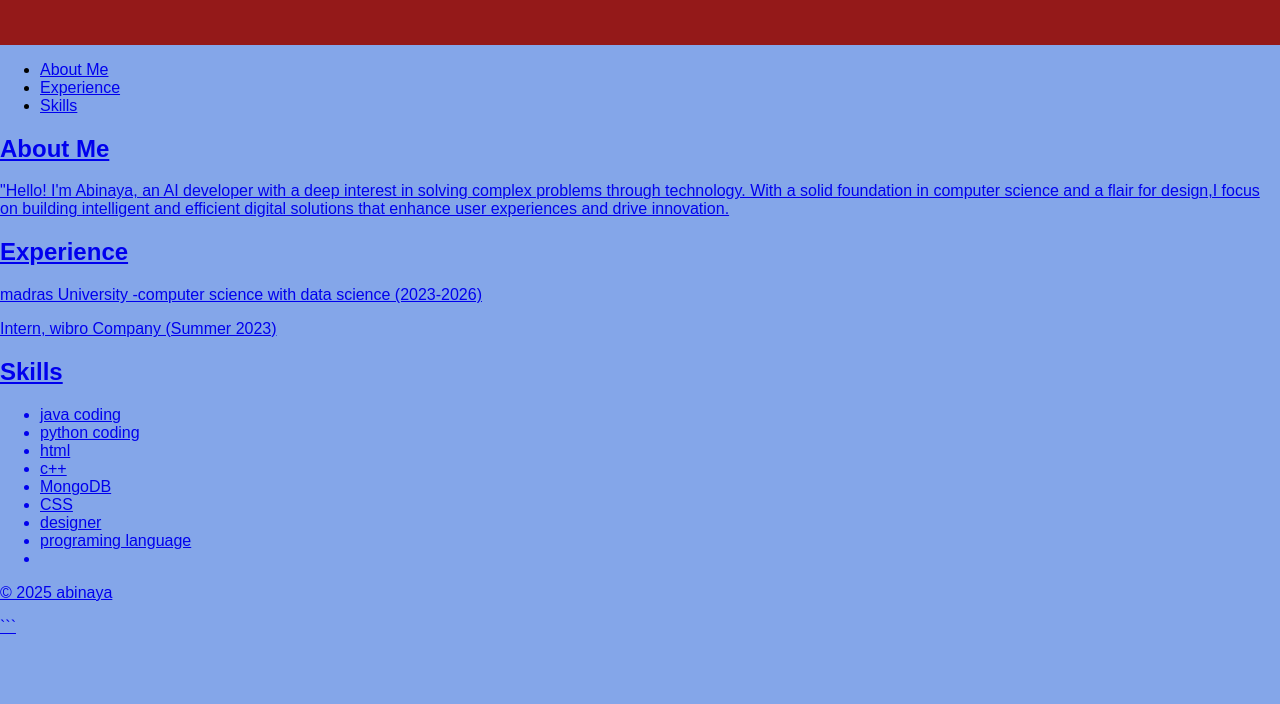
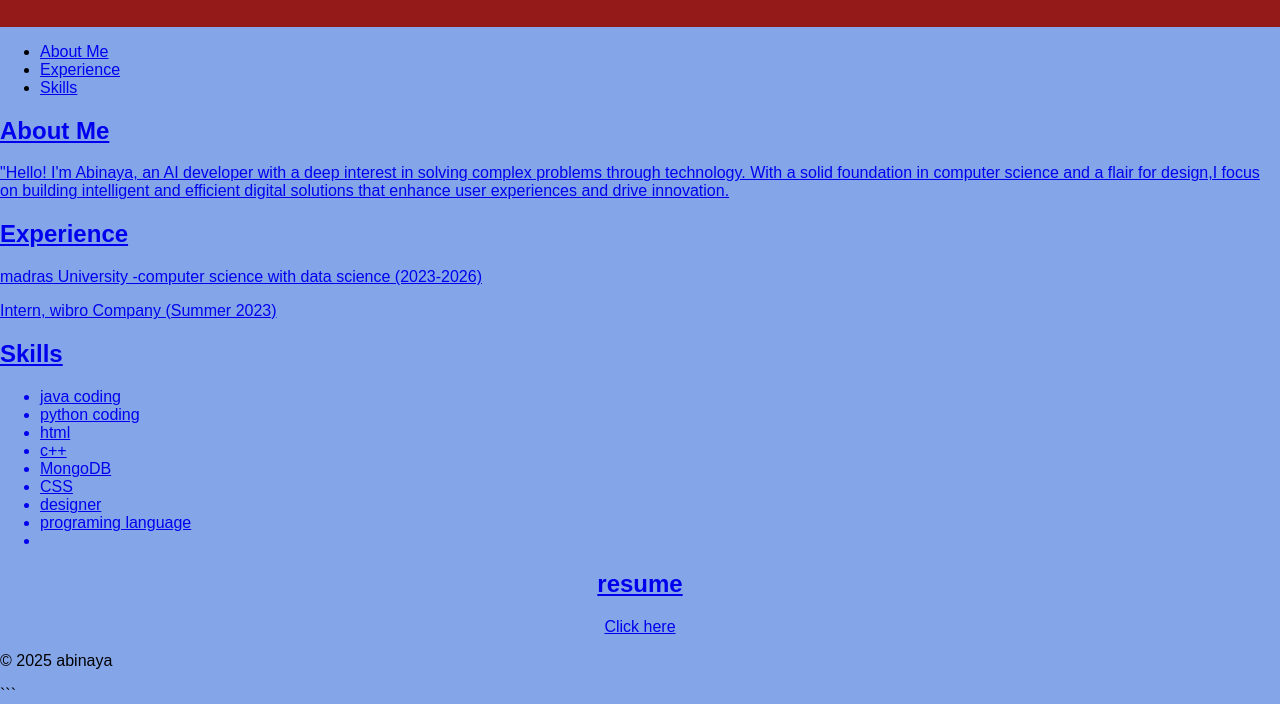
Before and after one commit to abinayaramu03/Digital-portfolio-, a plain HTML site: page index.html in a window 1280 px wide. Shown: the part 170-874 px from the top of the page. Before the commit the page ends 806 px from the top, so only its background shows below. Drawn offline with Linux system fonts and the light colour scheme.

Commit message:
Add files via upload

````diff
--- a/index.html
+++ b/index.html
@@ -1,6 +1,3 @@
-Here is the updated code:
-
-```
 <!DOCTYPE html>
 <html>
 <head>
@@ -83,9 +80,12 @@ Here is the updated code:
       </ul>
     </div>
     </section>
+    <section id="resume">
     <div class="section-content">
       <center>
-      </center>
+     <h2>resume</h2>
+     <a href="https://in.docworkspace.com/d/sIA36jouqAruJ7r4G?sa=601.1074"
+      target="download-button">Click here</a>
     </div>
   </section>
   <footer>
````
